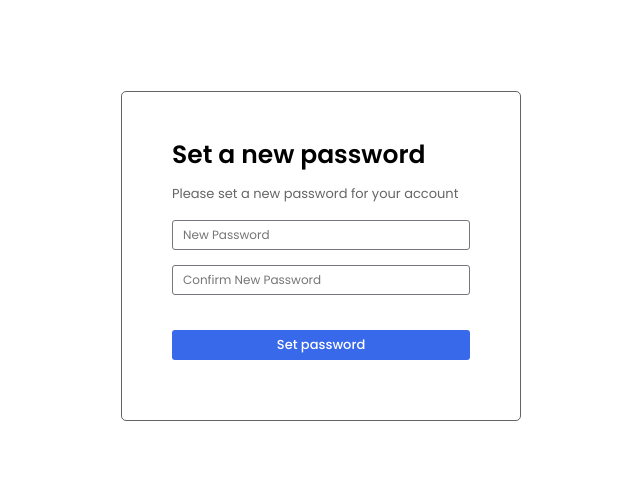
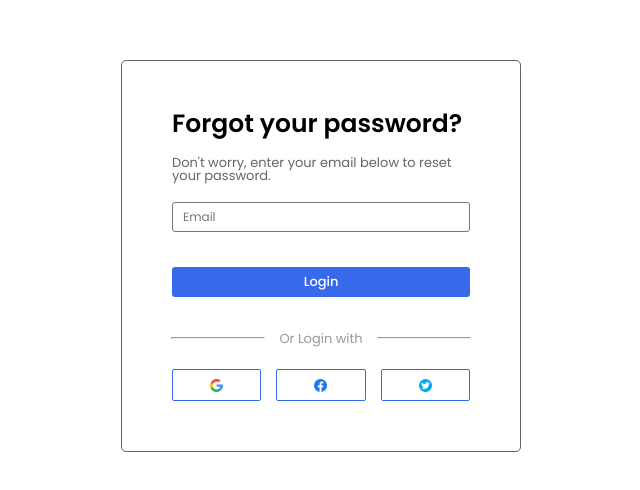
Before and after one commit to tlhalesebaeng/auth-template-frontend, a React (Vite) app in the folder frontend/: page / in a window 1280 px wide. Shown: the part 144-634 px from the top of the page, without its empty margins (319-959 px from the left). Built offline with nearby package versions, Linux system fonts and the light colour scheme.

Commit message:
Forgot password page design

```diff
--- a/frontend/src/App.jsx
+++ b/frontend/src/App.jsx
@@ -1,7 +1,8 @@
 import Login from './pages/authPages/Login';
 import ResetPassword from './pages/authPages/ResetPassword';
+import ForgotPassword from './pages/authPages/ForgotPassword';
 import './App.css';
 
 export default function App() {
-    return <ResetPassword />;
+    return <ForgotPassword />;
 }
--- a/frontend/src/pages/authPages/ForgotPassword.jsx
+++ b/frontend/src/pages/authPages/ForgotPassword.jsx
@@ -1,3 +1,20 @@
+import Auth from '../../components/auth-components/Auth';
+import AlternativeAuth from '../../components/auth-components/AlternativeAuth';
+import Input from '../../utils/Input';
+import Button from '../../utils/Button';
+
 export default function ForgotPassword() {
-    return <h1>Forgot your password?</h1>;
+    const description =
+        "Don't worry, enter your email below to reset your password.";
+    return (
+        <Auth title="Forgot your password?" description={description}>
+            <form>
+                <div className="input-container column">
+                    <Input type="email" placeholder="Email" />
+                </div>
+                <Button>Login</Button>
+            </form>
+            <AlternativeAuth alt="Login" />
+        </Auth>
+    );
 }
```
